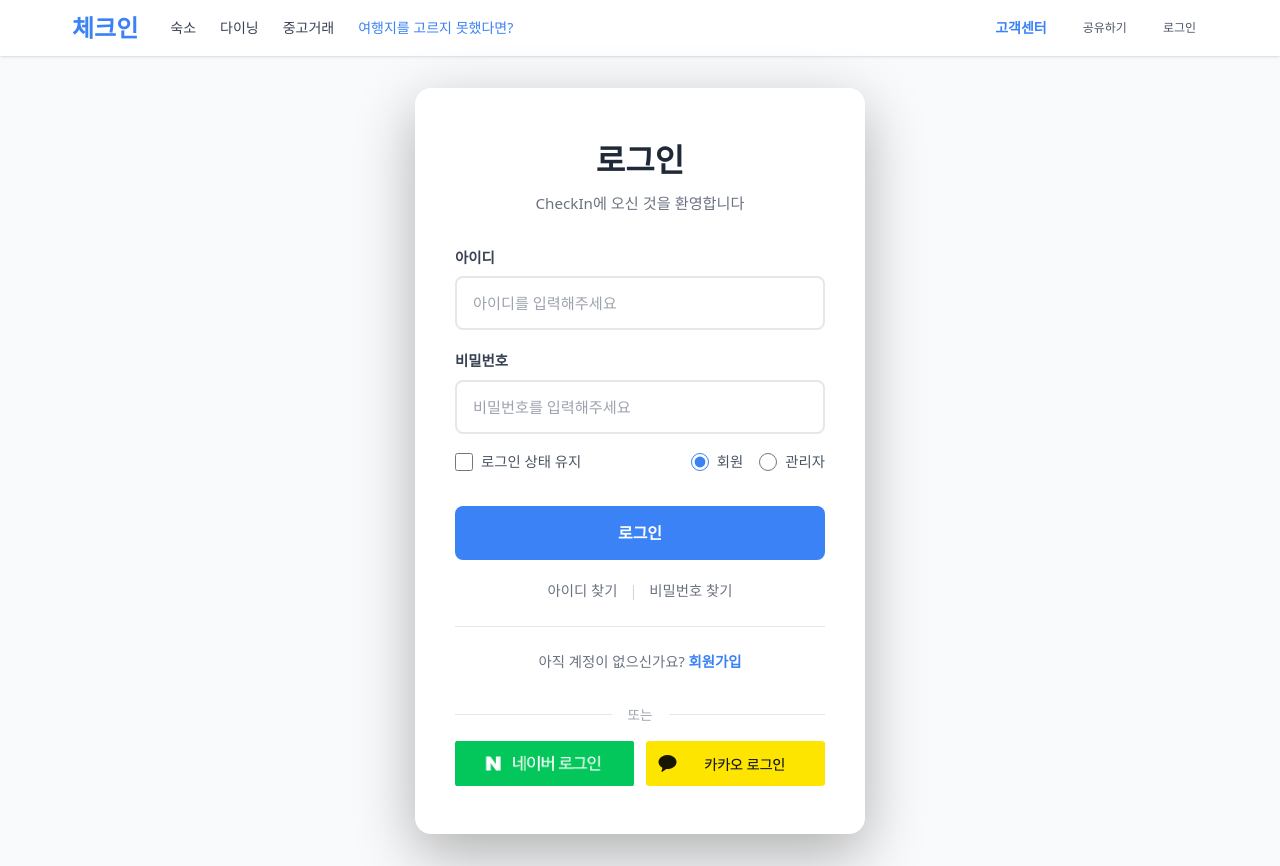
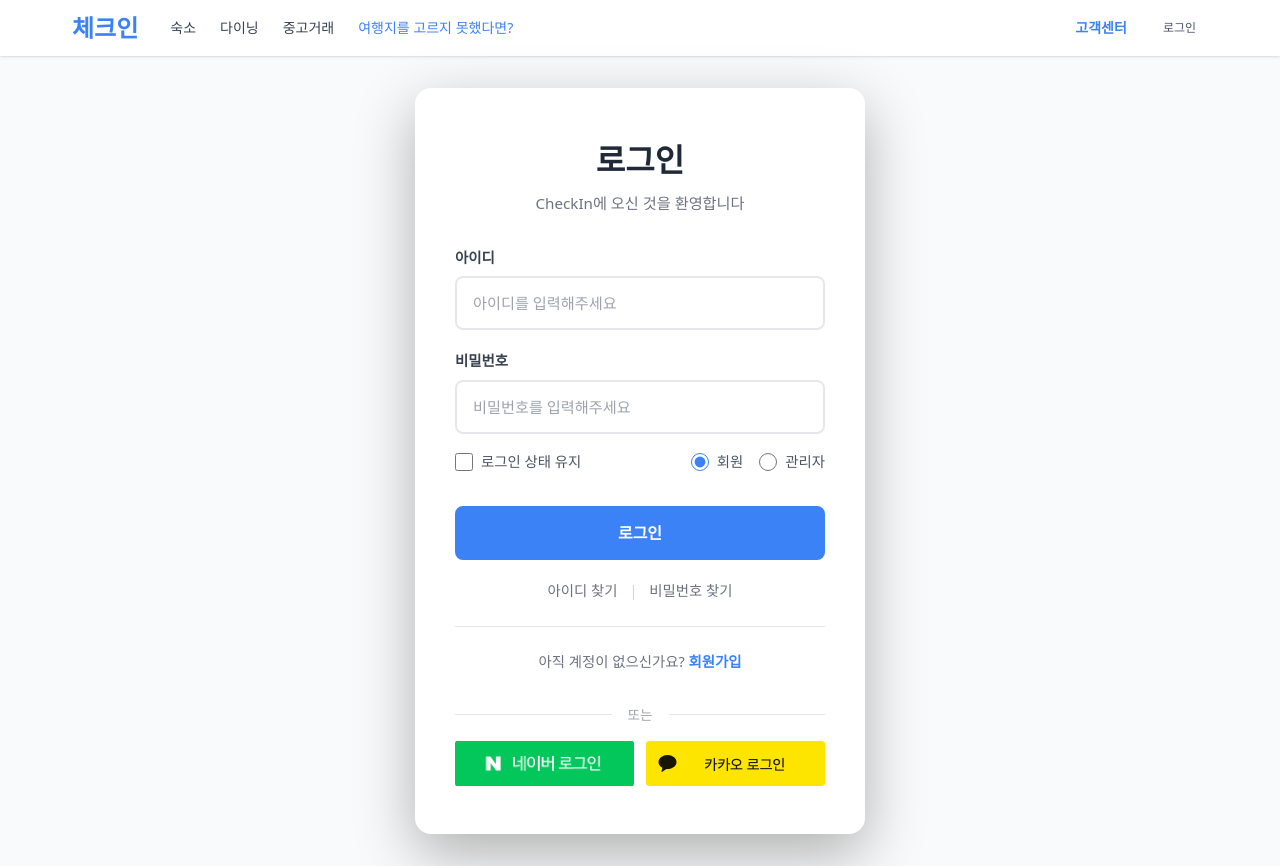
Before and after one commit to roblej/check-in-frontend, a Next.js app: page /login in a window 1280 px wide. Built offline with nearby package versions, Linux system fonts and the light colour scheme.

Commit message:
로그인 시 최근 본 호텔

```diff
--- a/src/components/Header.js
+++ b/src/components/Header.js
@@ -88,16 +88,21 @@ const Header = () => {
                 고객센터
               </Link>
             </button>
-            <button className="text-xs text-gray-600 hover:text-gray-900 px-3 py-1.5 rounded hover:bg-gray-100 transition-colors">
-              공유하기
+            {isClient && isInlogged() && (
+              <>
+                <button
+                  onClick={() => router.push('/mypage/recent-hotels')}
+                  className="text-xs text-gray-600 hover:text-gray-900 px-3 py-1.5 rounded hover:bg-gray-100 transition-colors"
+                >
+                  최근 본 호텔
                 </button>
-            {isClient && isInlogged() && (
                 <button
                   onClick={handleMyPageClick}
                   className="bg-[#3B82F6] hover:bg-blue-600 text-white text-xs font-medium px-4 py-2 rounded-lg transition-colors"
                 >
                   MY
                 </button>
+              </>
             )}
             <Link href= {isClient && isInlogged() ? "/" : "/login"} onClick={isClient && isInlogged() ? handleLogout : ""} className="text-xs text-gray-600 hover:text-gray-900 px-3 py-1.5 rounded hover:bg-gray-100 transition-colors">
               {isClient && isInlogged() ? "로그아웃" : "로그인"}
```
Lines whose indentation alone changed are shown as unchanged.
